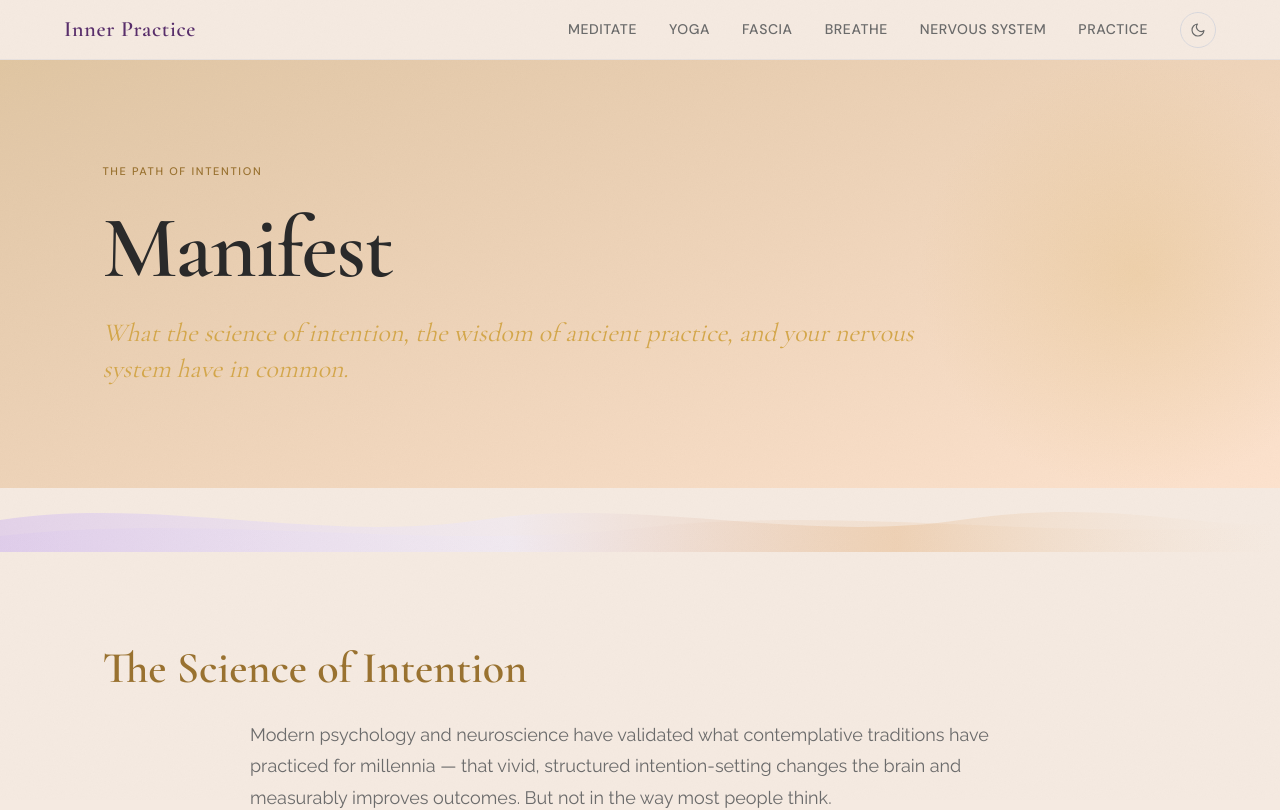
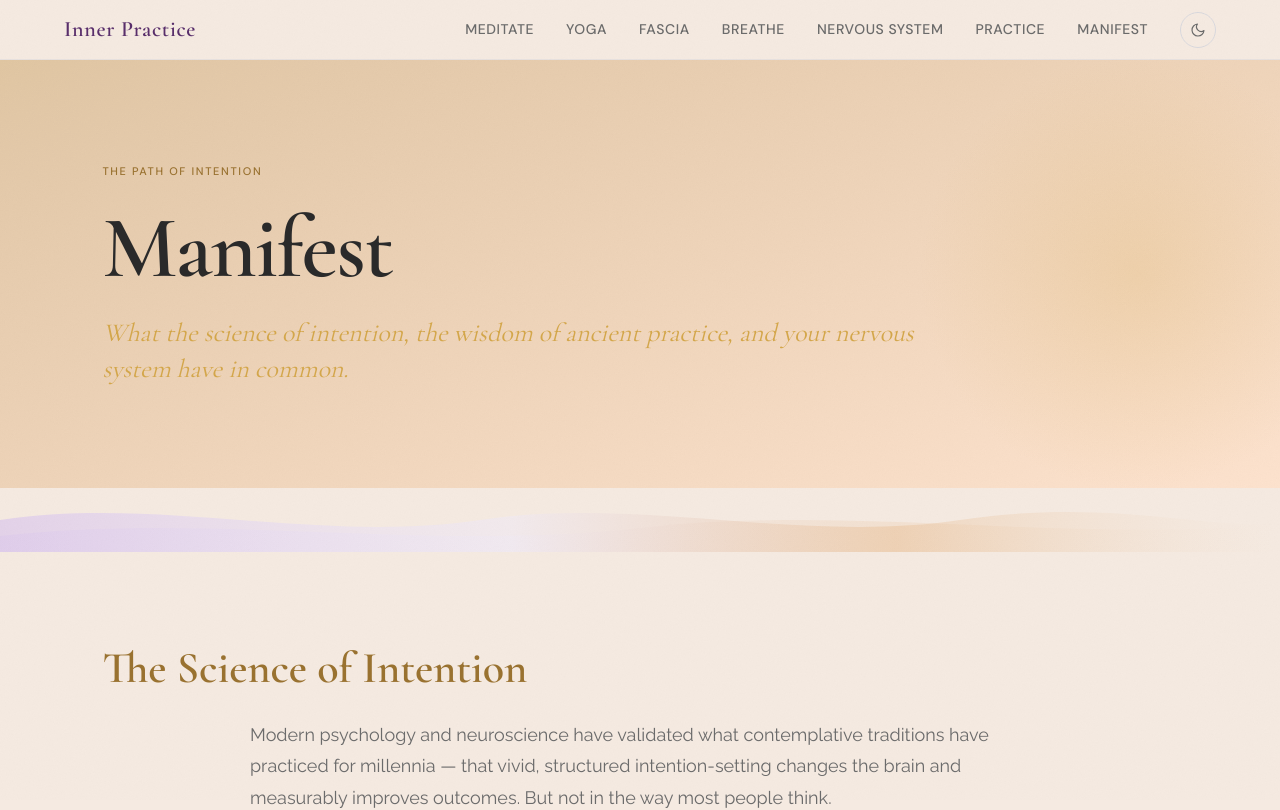
Before and after one commit to Zantonse/inner-practice, a Next.js app: page /manifest in a window 1280 px wide. Shown: the top 810 px of the page. Built offline with nearby package versions, Linux system fonts and the light colour scheme.

Commit message:
feat: add Manifest to navigation bar
Co-Authored-By: Claude Opus 4.6 <noreply@anthropic.com>

```diff
--- a/src/app/layout.tsx
+++ b/src/app/layout.tsx
@@ -177,6 +177,21 @@ export default function RootLayout({
               >
                 Practice
               </Link>
+              <Link
+                href="/manifest"
+                style={{
+                  fontFamily: 'var(--font-ui)',
+                  fontSize: '0.875rem',
+                  fontWeight: 500,
+                  letterSpacing: '0.04em',
+                  textTransform: 'uppercase',
+                  color: 'var(--color-text-muted)',
+                  textDecoration: 'none',
+                  transition: 'color 300ms ease',
+                }}
+              >
+                Manifest
+              </Link>
               <ThemeToggle />
             </div>
           </div>
```
